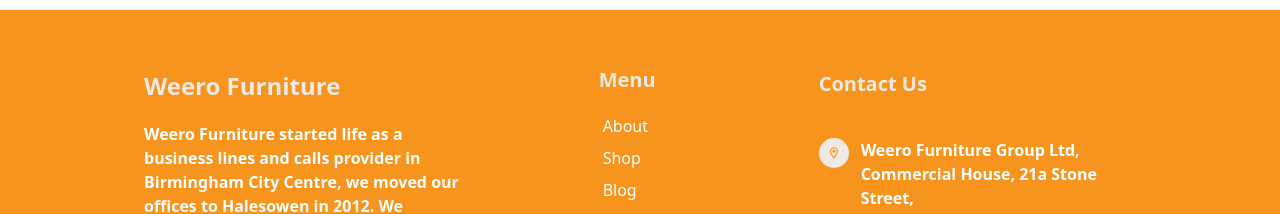
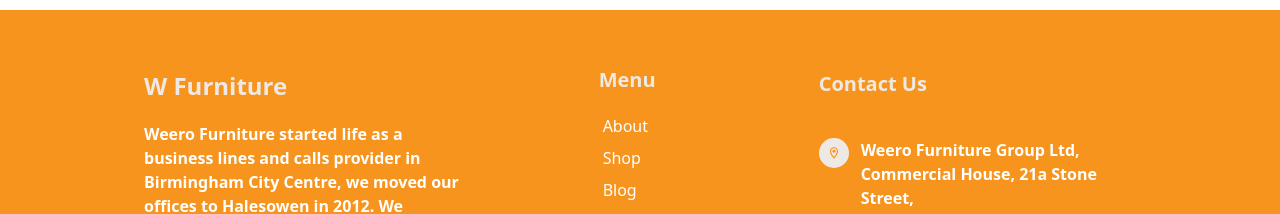
Before and after one commit to MDSadid-git/w-furniture, a React (Vite) app: page / in a window 1280 px wide. Shown: the part 4446-4660 px from the top of the page. Built offline with nearby package versions, Linux system fonts and the light colour scheme.

Commit message:
Sadid Footer area full done

```diff
--- a/src/Layout/Footer/Footer.jsx
+++ b/src/Layout/Footer/Footer.jsx
@@ -15,7 +15,7 @@ const Footer = () => {
         <div className="grid grid-cols-1 md:grid-cols-2 lg:grid-cols-3 gap-5">
           <div className="mx-auto">
             <h1 className="text-2xl font-semibold mt-5 text-secondary">
-              Weero Furniture
+              W Furniture
             </h1>
             <p className="text-white mt-5 font-semibold">
               Weero Furniture started life as a business lines and calls
```
